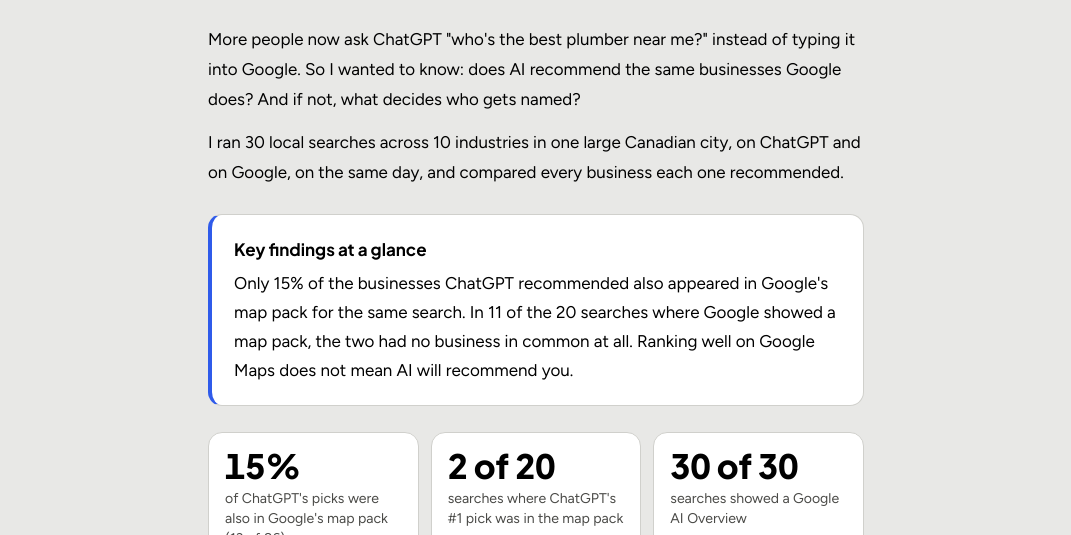
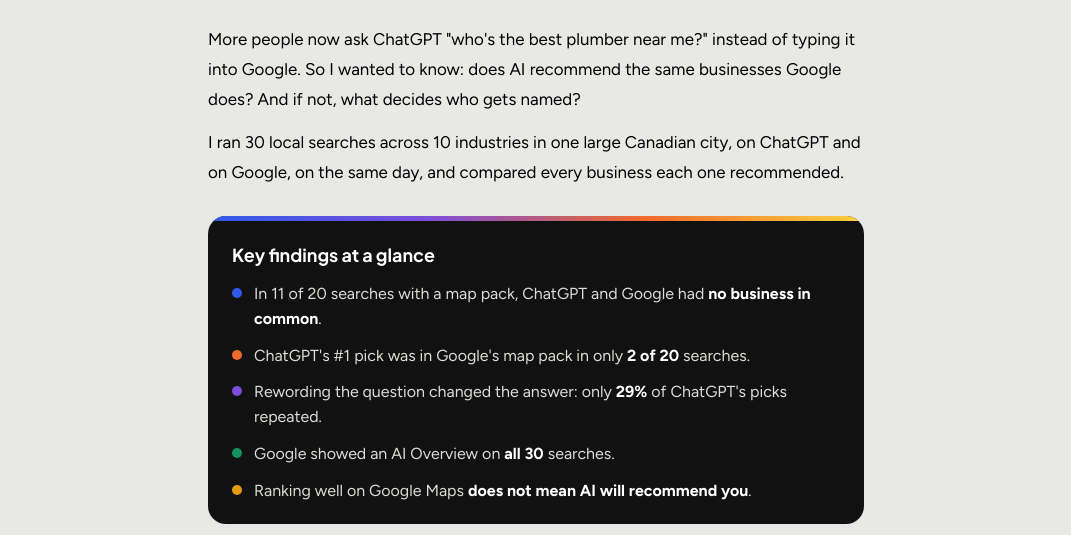
Before and after one commit to amirMI66/AmirSEOWebsite, a plain HTML site: page public/blog/how-ai-recommends-local-businesses.html in a window 1280 px wide. Shown: the part 385-920 px from the top of the page, without its empty margins (104-1175 px from the left). Drawn offline with Linux system fonts and the light colour scheme.

Commit message:
Study #1: bulleted key findings, 3 colored stat tiles
Co-Authored-By: Claude Opus 5.5 <noreply@anthropic.com>
Claude-Session: https://claude.ai/code/session_01DcLLXJ7quVM3DdynD2V25J

```diff
--- a/public/blog/how-ai-recommends-local-businesses.html
+++ b/public/blog/how-ai-recommends-local-businesses.html
@@ -298,13 +298,19 @@ footer .wrap{display:flex;justify-content:space-between;gap:16px;flex-wrap:wrap}
 .post p+p{margin-top:14px}
 .post ul,.post ol{padding-left:1.2em;display:grid;gap:8px;margin:14px 0}
 .post a{color:var(--blue)}
-.tldr{background:#ffffff;border:1px solid var(--line);border-left:4px solid var(--blue);border-radius:14px;padding:20px 22px;margin:26px 0 10px}
-.tldr strong{display:block;margin-bottom:6px;font-family:var(--display)}
-.tiles{display:grid;grid-template-columns:repeat(3,minmax(0,1fr));gap:12px;margin:26px 0}
-@media (max-width:640px){.tiles{grid-template-columns:1fr 1fr}}
-.tile{background:#ffffff;border:1px solid var(--line);border-radius:14px;padding:16px;display:flex;flex-direction:column;gap:6px;min-width:0}
-.tile b{font:800 clamp(1.6rem,3.4vw,2.1rem)/1 var(--display);color:var(--ink);font-variant-numeric:tabular-nums}
-.tile span{font-size:.88rem;color:var(--muted);line-height:1.45}
+.tldr{background:#111111;color:#f3f3f1;border-radius:18px;padding:24px 24px 20px;margin:28px 0 14px;position:relative;overflow:hidden}
+.tldr::before{content:"";position:absolute;inset:0 0 auto 0;height:5px;background:linear-gradient(90deg,var(--blue),var(--violet),var(--orange),var(--yellow))}
+.tldr strong{display:block;margin-bottom:12px;font-family:var(--display);font-size:1.12rem;color:#ffffff}
+.post .tldr ul{list-style:none;padding:0;margin:0;gap:12px}
+.post .tldr li{display:flex;gap:12px;align-items:baseline;font-size:1rem;line-height:1.55;color:#dcdcd8}
+.tldr li b{color:#ffffff}
+.tldr .k{flex:none;width:10px;height:10px;border-radius:50%;background:var(--c);transform:translateY(-1px)}
+.tiles{display:grid;grid-template-columns:repeat(3,minmax(0,1fr));gap:12px;margin:0 0 30px}
+@media (max-width:640px){.tiles{grid-template-columns:1fr}}
+.tile{background:#ffffff;border:1px solid var(--line);border-top:5px solid var(--c);border-radius:14px;padding:16px 16px 18px;display:flex;flex-direction:column;gap:8px;min-width:0}
+.tile b{font:800 clamp(1.9rem,3.6vw,2.3rem)/1 var(--display);color:var(--c);font-variant-numeric:tabular-nums}
+.tile span{font-size:.9rem;color:var(--muted);line-height:1.45}
+
 figure.chart{margin:24px 0;background:#ffffff;border:1px solid var(--line);border-radius:16px;padding:18px 18px 12px}
 figure.chart figcaption{font-size:.86rem;color:var(--muted);margin-top:8px}
 figure.chart .ct{font-family:var(--display);font-weight:700;font-size:1.02rem;margin-bottom:10px;color:var(--ink)}
@@ -371,15 +377,21 @@ details.more summary{cursor:pointer;font-weight:700}
       <p>More people now ask ChatGPT "who's the best plumber near me?" instead of typing it into Google. So I wanted to know: does AI recommend the same businesses Google does? And if not, what decides who gets named?</p>
       <p>I ran 30 local searches across 10 industries in one large Canadian city, on ChatGPT and on Google, on the same day, and compared every business each one recommended.</p>
 
-      <div class="tldr"><strong>Key findings at a glance</strong>Only 15% of the businesses ChatGPT recommended also appeared in Google's map pack for the same search. In 11 of the 20 searches where Google showed a map pack, the two had no business in common at all. Ranking well on Google Maps does not mean AI will recommend you.</div>
+      <div class="tldr">
+        <strong>Key findings at a glance</strong>
+        <ul>
+          <li><span class="k" style="--c:var(--blue)"></span><span>In 11 of 20 searches with a map pack, ChatGPT and Google had <b>no business in common</b>.</span></li>
+          <li><span class="k" style="--c:var(--orange)"></span><span>ChatGPT's #1 pick was in Google's map pack in only <b>2 of 20</b> searches.</span></li>
+          <li><span class="k" style="--c:var(--violet)"></span><span>Rewording the question changed the answer: only <b>29%</b> of ChatGPT's picks repeated.</span></li>
+          <li><span class="k" style="--c:var(--green)"></span><span>Google showed an AI Overview on <b>all 30</b> searches.</span></li>
+          <li><span class="k" style="--c:var(--warn)"></span><span>Ranking well on Google Maps <b>does not mean AI will recommend you</b>.</span></li>
+        </ul>
+      </div>
 
       <div class="tiles">
-        <div class="tile"><b>15%</b><span>of ChatGPT's picks were also in Google's map pack (13 of 86)</span></div>
-        <div class="tile"><b>2 of 20</b><span>searches where ChatGPT's #1 pick was in the map pack</span></div>
-        <div class="tile"><b>30 of 30</b><span>searches showed a Google AI Overview</span></div>
-        <div class="tile"><b>29%</b><span>of ChatGPT's picks repeated when the question was reworded (27 of 93)</span></div>
-        <div class="tile"><b>48%</b><span>of Google's top organic results were directories, forums or media</span></div>
-        <div class="tile"><b>20 of 30</b><span>searches had Reddit in Google's top results</span></div>
+        <div class="tile" style="--c:var(--blue)"><b>15%</b><span>of ChatGPT's picks were also in Google's map pack (13 of 86)</span></div>
+        <div class="tile" style="--c:var(--orange)"><b>48%</b><span>of Google's top organic results were directories, forums or media</span></div>
+        <div class="tile" style="--c:var(--violet)"><b>20 of 30</b><span>searches had Reddit in Google's top results</span></div>
       </div>
 
       <h2>1. ChatGPT and Google's map pack mostly disagree</h2>
```
Also changed, not shown: public/blog/index.html (+13 -7 lines).
